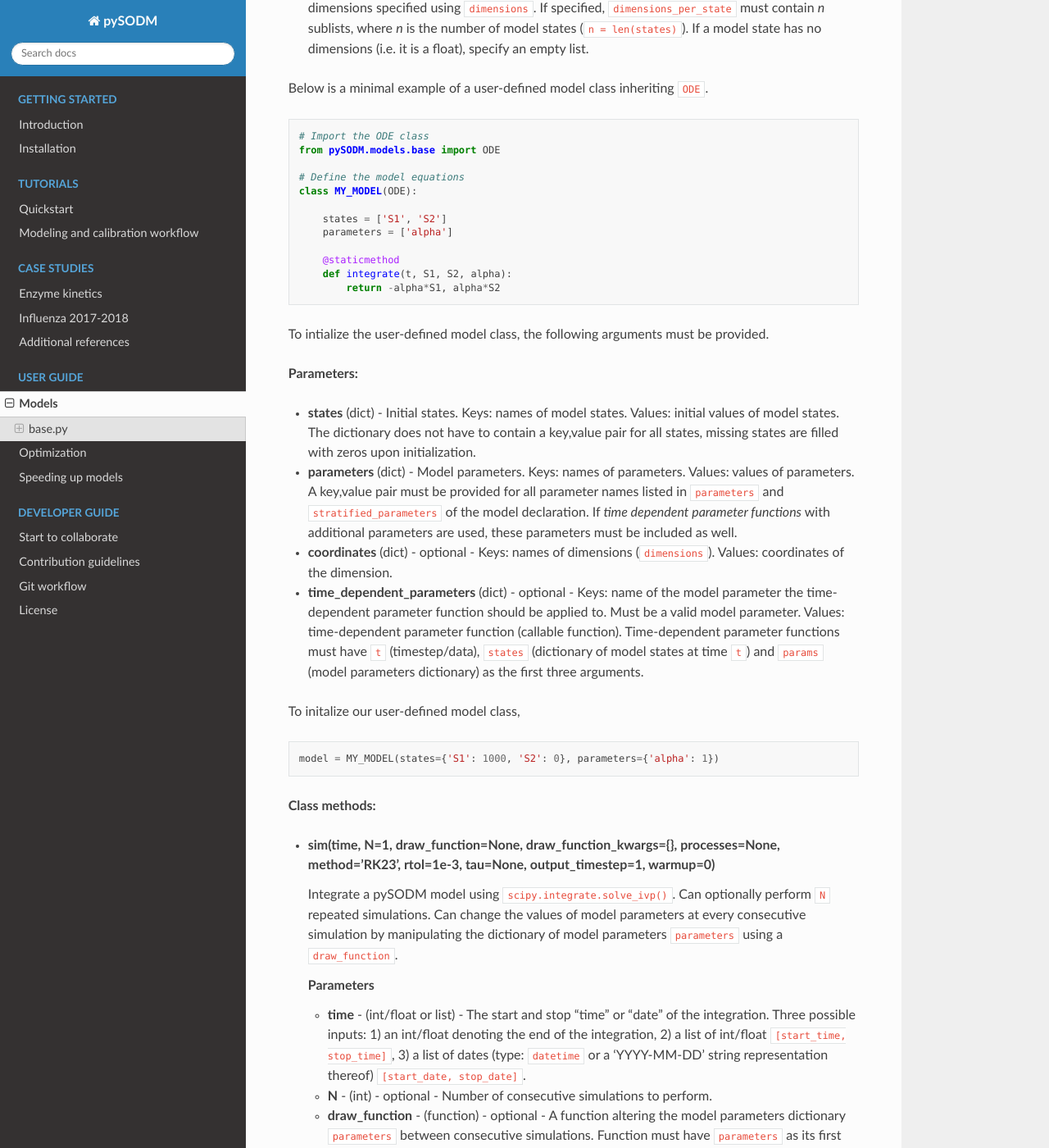
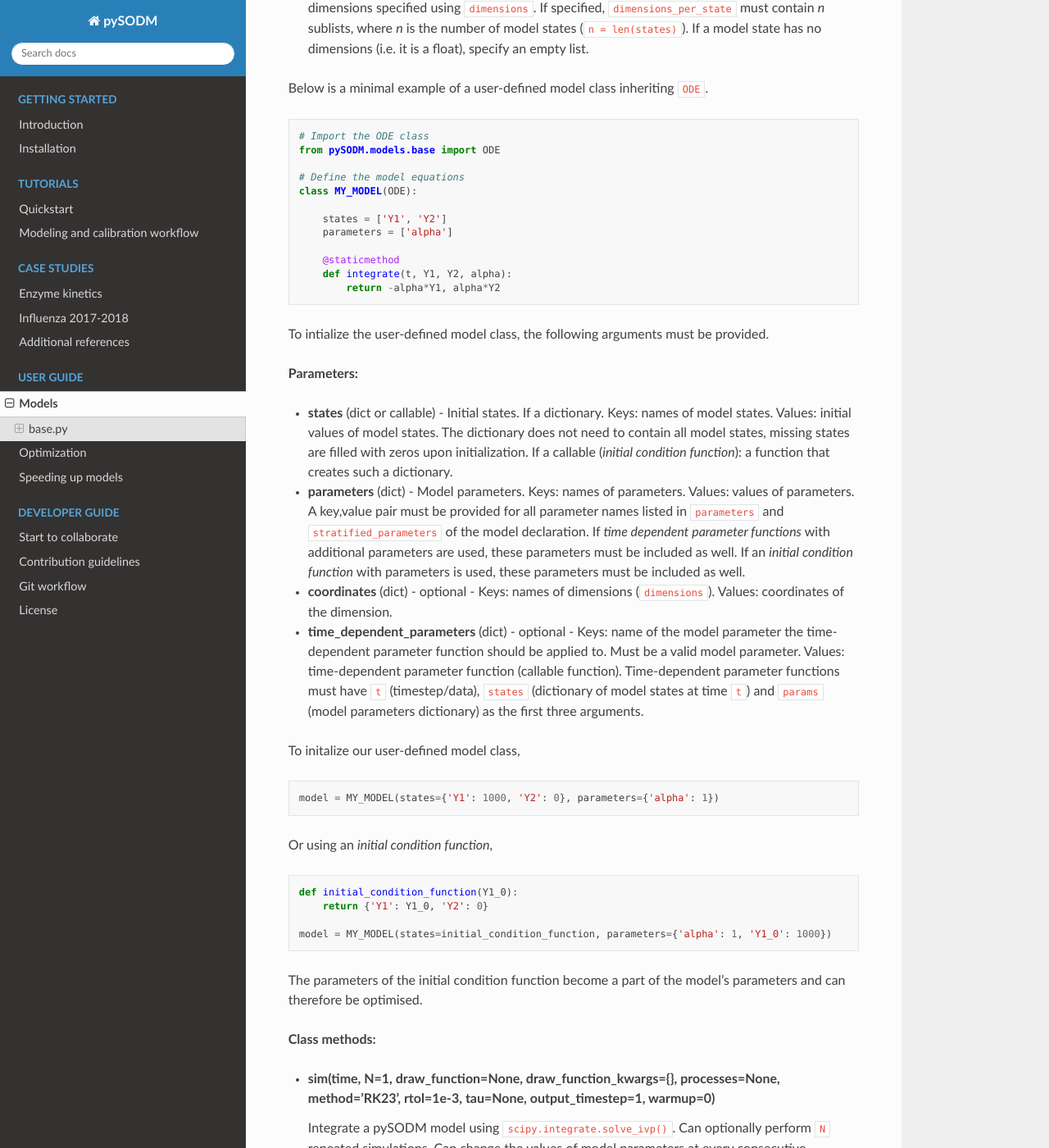
Before and after one commit to twallema/pySODM, a Sphinx documentation site: the page built from docs/models.md, in a window 1280 px wide and 1400 px high, scrolled down 1143 px. Shown: the whole window at 82% size. Built offline with Sphinx 7.4.7 and the Read the Docs theme 2.0.0, drawn with Linux system fonts in a browser that asks for light colours; some of the changed text lies outside the part shown.

Commit message:
add the initial condition function to the documentation

````diff
--- a/docs/models.md
+++ b/docs/models.md
@@ -9,17 +9,22 @@ pySODM contains a class to build ordinary differential equation models (`ODE`) a
 **Inherits from the user's model class:**
 
 * **states** (list) - Names of the model's states.
+
 * **parameters** (list) - Names of the model's parameters. Parameters are not subject to input checks and can have any type.
+
 * **integrate** (function) - Function computing the differentials of every model state. The integrate function must have the timestep `t` as its first input, followed by the names of the model's states, parameters and stratified parameters (order not important). The integrate function must return a differential for every model state of the correct shape and **in the same order as the names `states`**. The integrate function must be a static method (include the decorator `@staticmethod`).
+
 * **dimensions** (list) - optional - Names of the model's dimensions. Number of dimensions determines the dimensionality of the model's states.
     * No dimensions: states are 0-D (scalar)
     * 1 dimension: states are 1-D (np.ndarray)
     * 2 dimensions: states are 2-D (np.ndarray)
     * etc.
+
 * **stratified_parameters** (list) - optional - Names of the *stratified* parameters. Stratified parameters must be of type list/1D np.array and their length must be equal to the number of coordinates of the dimension axis it corresponds to. Their use is optional and mainly serves as a way for the user to structure his code.
     * 0-D model: not possible to have *stratified* parameters
     * 1-D model: list containing strings - `['stratpar_1', 'stratpar_2']`
     * 2-D+ dimensions: List contains *n* sublists, where *n* is the number of model dimensions. Each sublist contains names of stratified parameters associated with the dimension in the corresponding position in `dimensions` - example for a 3-D model: `[['stratpar_1', 'stratpar_2'],[],['stratpar_3']]`, first dimension in `dimensions` has two stratified parameters `stratpar_1` and `stratpar_2`, second dimension has no stratified parameters, third dimensions has one stratified parameter `stratpar_3`.
+
 * **dimensions_per_state** (list) - optional - Specify the dimensions of each model states. Allows users to define models with states of different sizes. If `dimensions_per_state` is not provided, all model states will have the same number of dimensions, equal to the number of model dimensions specified using `dimensions`. If specified, `dimensions_per_state` must contain *n* sublists, where *n* is the number of model states (`n = len(states)`). If a model state has no dimensions (i.e. it is a float), specify an empty list.
 
 Below is a minimal example of a user-defined model class inheriting `ODE`.
@@ -31,28 +36,41 @@ from pySODM.models.base import ODE
 # Define the model equations
 class MY_MODEL(ODE):
 
-    states = ['S1', 'S2']
+    states = ['Y1', 'Y2']
     parameters = ['alpha']
 
     @staticmethod
-    def integrate(t, S1, S2, alpha):
-        return -alpha*S1, alpha*S2
+    def integrate(t, Y1, Y2, alpha):
+        return -alpha*Y1, alpha*Y2
 ```
 
 To intialize the user-defined model class, the following arguments must be provided.
 
 **Parameters:**
 
-* **states** (dict) - Initial states. Keys: names of model states. Values: initial values of model states. The dictionary does not have to contain a key,value pair for all states, missing states are filled with zeros upon initialization.
-* **parameters** (dict) - Model parameters. Keys: names of parameters. Values: values of parameters. A key,value pair must be provided for all parameter names listed in `parameters` and `stratified_parameters` of the model declaration. If *time dependent parameter functions* with additional parameters are used, these parameters must be included as well.
+* **states** (dict or callable) - Initial states. If a dictionary. Keys: names of model states. Values: initial values of model states. The dictionary does not need to contain all model states, missing states are filled with zeros upon initialization. If a callable (*initial condition function*): a function that creates such a dictionary.
+
+* **parameters** (dict) - Model parameters. Keys: names of parameters. Values: values of parameters. A key,value pair must be provided for all parameter names listed in `parameters` and `stratified_parameters` of the model declaration. If *time dependent parameter functions* with additional parameters are used, these parameters must be included as well. If an *initial condition function* with parameters is used, these parameters must be included as well.
+
 * **coordinates** (dict) - optional - Keys: names of dimensions (`dimensions`). Values: coordinates of the dimension.
+
 * **time_dependent_parameters** (dict) - optional - Keys: name of the model parameter the time-dependent parameter function should be applied to. Must be a valid model parameter. Values: time-dependent parameter function (callable function). Time-dependent parameter functions must have `t` (timestep/data), `states` (dictionary of model states at time `t`) and `params` (model parameters dictionary) as the first three arguments.
 
 To initalize our user-defined model class,
 
 ```python
-model = MY_MODEL(states={'S1': 1000, 'S2': 0}, parameters={'alpha': 1})
+model = MY_MODEL(states={'Y1': 1000, 'Y2': 0}, parameters={'alpha': 1})
 ```
+
+Or using an *initial condition function*,
+
+```python
+def initial_condition_function(Y1_0):
+    return {'Y1': Y1_0, 'Y2': 0}
+
+model = MY_MODEL(states=initial_condition_function, parameters={'alpha': 1, 'Y1_0': 1000})
+```
+The parameters of the initial condition function become a part of the model's parameters and can therefore be optimised.
 
 **Class methods:**
 
@@ -63,14 +81,23 @@ model = MY_MODEL(states={'S1': 1000, 'S2': 0}, parameters={'alpha': 1})
     **Parameters**
 
     * **time** - (int/float or list) - The start and stop "time" or "date" of the integration. Three possible inputs: 1) an int/float denoting the end of the integration, 2) a list of int/float `[start_time, stop_time]`, 3) a list of dates (type: `datetime` or a 'YYYY-MM-DD' string representation thereof) `[start_date, stop_date]`.
+
     * **N** - (int) - optional - Number of consecutive simulations to perform.
+
     * **draw_function** - (function) - optional - A function altering the model parameters dictionary `parameters` between consecutive simulations. Function must have `parameters` as its first input, followed by an arbitrary number of additional parameters. Function must return the model parameters dictionary `parameters` with its keys unaltered, meaning no parameters should be added or removed by a *draw function*.
+
     * **draw_function_kwargs** - (dict) - optional - Dictionary containing the parameters of the *draw function*, excluding `parameters`. Keys: names of additional parameters *draw function*, values: values of additional parameters *draw function*. Not subject to input checks regarding data type.
+
     * **processes** - (int) - optional - Number of cores to use when {math}`N > 1`.
+
     * **method** - (str) - optional - Integration methods of `scipy.integrate.solve_ivp()`, [click to consult scipy's documentation](https://docs.scipy.org/doc/scipy/reference/generated/scipy.integrate.solve_ivp.html).
+
     * **rtol** - (int/float) - optional - Relative tolerance of `scipy.integrate.solve_ivp()`, [click to consult scipy's documentation](https://docs.scipy.org/doc/scipy/reference/generated/scipy.integrate.solve_ivp.html).
+
     * **tau** - (int/float) - optional - If `tau != None`, the model is simulated using a simple discrete timestepper with fixed timestep `tau`. Overrides the `method` and `rtol` arguments.
+
     * **output_timestep** - (int/float) - optional - Interpolate model output to every `output_timestep` timesteps.
+
     * **warmup** - (float) - optional - Number of days to simulate prior to the simulation start. Usefull in epidemiological contexts when the time between the appearance of "patient zero" and the collection of data is be estimated.
 
     **Returns**
@@ -81,20 +108,25 @@ model = MY_MODEL(states={'S1': 1000, 'S2': 0}, parameters={'alpha': 1})
 
 **Inherits from the user's model class:**
 
+* **states** (list) - Names of the model's states.
 
-* **states** (list) - Names of the model's states.
 * **parameters** (list) - Names of the model's parameters. Parameters are not subject to input checks and can have any type.
+
 * **compute_rates** (function) - Function returning the rates of transitioning between the model states. `compute_rates()` must have the timestep `t` as its first input, followed by the names `states`, `parameters` and `stratified_parameters` (their order is not important). `compute_rates()` must be a static method (include `@staticmethod`). The output of `compute_rates()` must be a dictionary. Its keys must be valid model states, a rate is only needed for the states undergoing a transitioning. The corresponding values must be a list containing the rates of the possible transitionings of the state. In this way, a model state can have multiple transitionings.
+
 * **apply_transitionings** (function) - Function to update the states with the number of drawn transitionings. `apply_transitionings()` must have the timestep `t` as its first input, followed by the solver timestep `tau`, follwed by the dictionary containing the transitionings `transitionings`, then followed by the model states and parameters similarily to `compute_rates()`.
+
 * **dimensions** (list) - optional - Names of the model's dimensions. Number of dimensions determines the dimensionality of the model's states.
     * No dimensions: states are 0-D (scalar)
     * 1 dimension: states are 1-D (np.ndarray)
     * 2 dimensions: states are 2-D (np.ndarray)
     * etc.
+
 * **stratified_parameters** (list) - optional - Names of the *stratified* parameters. Stratified parameters must be of type list/1D np.array and their length must be equal to the number of coordinates of the dimension axis it corresponds to. Their use is optional and mainly serves as a way for the user to structure his code.
     * 0-D model: not possible to have *stratified* parameters
     * 1-D model: list containing strings - `['stratpar_1', 'stratpar_2']`
     * 2-D+ dimensions: List contains *n* sublists, where *n* is the number of model dimensions. Each sublist contains names of stratified parameters associated with the dimension in the corresponding position in `dimensions` - example for a 3-D model: `[['stratpar_1', 'stratpar_2'],[],['stratpar_3']]`, first dimension in `dimensions` has two stratified parameters `stratpar_1` and `stratpar_2`, second dimension has no stratified parameters, third dimensions has one stratified parameter `stratpar_3`.
+
 * **dimensions_per_state** (list) - optional - Specify the dimensions of each model states. Allows users to define models with states of different sizes. If `dimensions_per_state` is not provided, all model states will have the same number of dimensions, equal to the number of model dimensions specified using `dimensions`. If specified, `dimensions_per_state` must contain *n* sublists, where *n* is the number of model states (`n = len(states)`). If a model state has no dimensions (i.e. it is a float), specify an empty list.
 
 Below is a minimal example of a user-defined model class inheriting `JumpProcesses`.
@@ -105,38 +137,46 @@ from pySODM.models.base import JumpProcesses
 
 class MY_MODEL(JumpProcesses):
 
-    states = ['S1', 'S2']
+    states = ['Y1', 'Y2']
     parameters = ['alpha']
 
     # define the rates of the system's transitionings
     @staticmethod
-    def compute_rates(t, S1, S2, alpha):
-        return {'S1': [alpha, ]}
+    def compute_rates(t, Y1, Y2, alpha):
+        return {'Y1': [alpha, ]}
 
     # apply the sampled number of transitionings
     @staticmethod
-    def apply_transitionings(t, tau, transitionings, S1, S2, alpha):
+    def apply_transitionings(t, tau, transitionings, Y1, Y2, alpha):
 
-        S1_new = S1 - transitionings['S1'][0]
-        S2_new = S2 + transitionings['S2'][0]
+        Y1_new = Y1 - transitionings['Y1'][0]
+        Y2_new = Y2 + transitionings['Y2'][0]
 
-        return S1_new, S2_new
+        return Y1_new, Y2_new
 ```
 
 To intialize the user-defined model class, the following arguments must be provided.
 
 **Parameters:**
 
-* **states** (dict) - Initial states. Keys: names of model states. Values: initial values of model states. The dictionary does not have to contain a key,value pair for all states, missing states are filled with zeros upon initialization.
+* **states** (dict or callable) - Initial states. If a dictionary. Keys: names of model states. Values: initial values of model states. The dictionary does not need to contain all model states, missing states are filled with zeros upon initialization. If a callable (*initial condition function*): a function that creates such a dictionary.
+
 * **parameters** (dict) - Model parameters. Keys: names of parameters. Values: values of parameters. A key,value pair must be provided for all parameter names listed in `parameters` and `stratified_parameters` of the model declaration. If *time dependent parameter functions* with additional parameters are used, these parameters must be included as well.
+
 * **coordinates** (dict) - optional - Keys: names of dimensions (`dimensions`). Values: coordinates of the dimension.
+
 * **time_dependent_parameters** (dict) - optional - Keys: name of the model parameter the time-dependent parameter function should be applied to. Must be a valid model parameter. Values: time-dependent parameter function (callable function). Time-dependent parameter functions must have `t` (timestep/data), `states` (dictionary of model states at time `t`) and `params` (model parameters dictionary) as the first three arguments.
 
-To initalize our user-defined model class,
+Or using an *initial condition function*,
 
 ```python
-model = MY_MODEL(states={'S1': 1000, 'S2': 0}, parameters={'alpha': 1})
+def initial_condition_function(Y1_0):
+    return {'Y1': Y1_0, 'Y2': 0}
+
+model = MY_MODEL(states=initial_condition_function, parameters={'alpha': 1, 'Y1_0': 1000})
 ```
+The parameters of the initial condition function become a part of the model's parameters and can therefore be optimised.
+
 
 **Methods:**
 
@@ -147,13 +187,20 @@ model = MY_MODEL(states={'S1': 1000, 'S2': 0}, parameters={'alpha': 1})
     **Parameters**
 
     * **time** - (int/float or list) - The start and stop "time" or "date" of the integration. Three possible inputs: 1) an int/float denoting the end of the integration, 2) a list of int/float `[start_time, stop_time]`, 3) a list of dates (type: `datetime` or a 'YYYY-MM-DD' string representation thereof) `[start_date, stop_date]`.
+
     * **N** - (int) - optional - Number of consecutive simulations to perform.
+
     * **draw_function** - (function) - optional - A function altering the model parameters dictionary `parameters` between consecutive simulations. Function must have `parameters` as its first input, followed by an arbitrary number of additional parameters. Function must return the model parameters dictionary `parameters` with its keys unaltered, meaning no parameters should be added or removed by a *draw function*.
+
     * **draw_function_kwargs** - (dict) - optional - Dictionary containing the parameters of the *draw function*, excluding `parameters`. Keys: names of additional parameters *draw function*, values: values of additional parameters *draw function*. Not subject to input checks regarding data type.
+
     * **processes** - (int) - optional - Number of cores to use when {math}`N > 1`.
+
     * **method** - (str) - optional - 'SSA': Stochastic Simulation Algorithm. 'tau-leap': Tau-leaping algorithm. Consult the [following blog](https://lewiscoleblog.com/gillespie-algorithm) for more background information. #TODO: add an adaptive tau-leap algorithm.
     * **tau** - (int/float) - optional - Leap value of the tau-leaping method. Consult the following [blog](https://lewiscoleblog.com/gillespie-algorithm) for more background information.
+
     * **output_timestep** - (int/float) - optional - Interpolate model output to every `output_timestep` timesteps. For datetimes: expressed in days.
+
     * **warmup** - (float) - optional - Number of days to simulate prior to the simulation start. Usefull in epidemiological contexts when the time between the appearance of "patient zero" and the collection of data is be estimated.
 
     **Returns**
````
